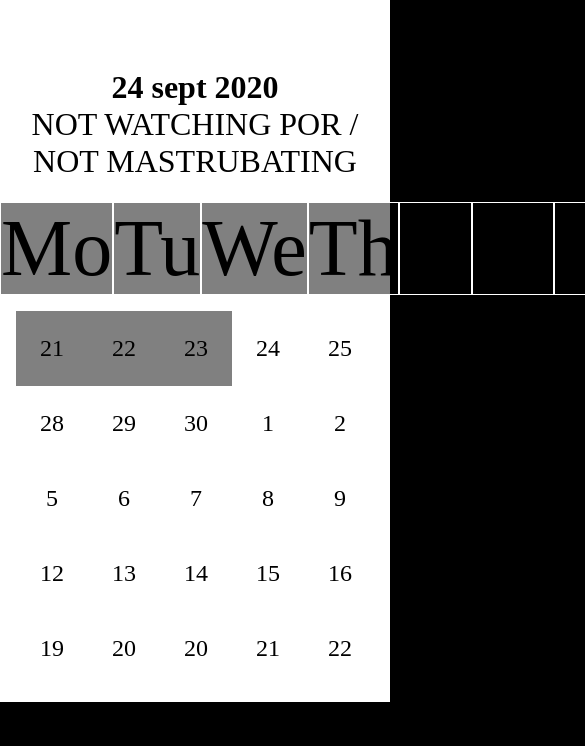
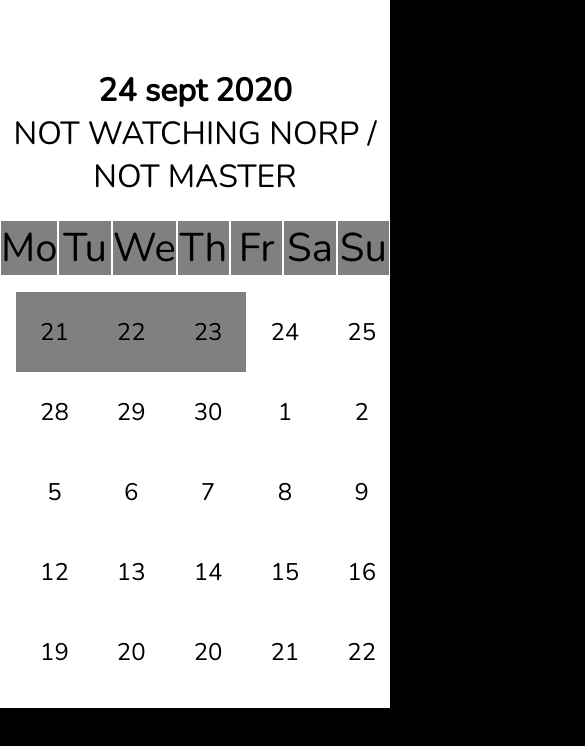
Before and after one commit to Xanas1252/Tracker, a plain HTML site: page index.html in a window 390 px wide. Shown: the top 746 px of the page, 585 px wide, since content can reach past the window. Drawn offline with nearby package versions, Linux system fonts and the light colour scheme.

Commit message:
added a media query

```diff
--- a/index.html
+++ b/index.html
@@ -9,7 +9,7 @@
     <body>
 
 <ul class="upper">
-<h1>24 sept 2020<br><span style="text-transform: uppercase; font-weight: lighter;">Not WATCHING POR / NOT MASTRUBATING</span></h1>
+<h1>24 sept 2020<br><span style="text-transform: uppercase; font-weight: lighter;">Not WATCHING norp / NOT master</span></h1>
 <ul class="mid">
     <div class="days">
     <li>Mo</li>
--- a/style.css
+++ b/style.css
@@ -1,5 +1,7 @@
+@import url('https://fonts.googleapis.com/css2?family=Nunito&display=swap');
 *{
     box-sizing: border-box;
+    font-family: 'Nunito', sans-serif;
 }
 body, html{
     margin: 0;
@@ -16,6 +18,7 @@ background: black;
 }
 .upper h1{
     text-align: center;
+
 }
 .mid{
     list-style: none;
@@ -51,3 +54,12 @@ background: black;
 .numbs li{
     padding: 1em;
 }
+
+@media only screen and (max-width:425px){
+.mid li {
+    font-size: 2.5em;
+
+}
+
+
+}
```
